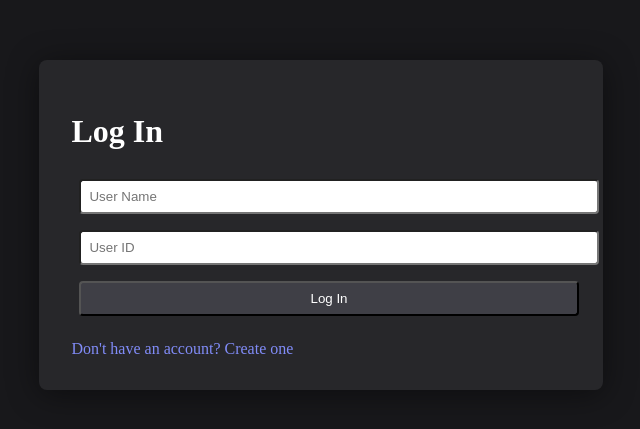
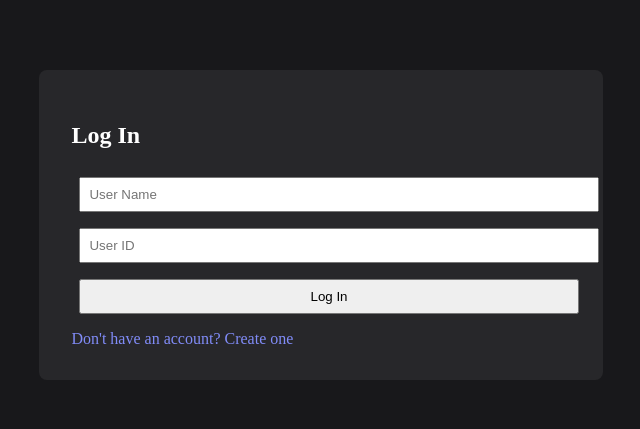
Before and after one commit to nava-vensosa/nava-s-workbench, a React (Vite) app in the folder frontend/: page / in a window 1280 px wide. Shown: the part 183-612 px from the top of the page, without its empty margins (319-959 px from the left). Built offline with nearby package versions, Linux system fonts and the light colour scheme; no server answers.

Commit message:
Update App.jsx

```diff
--- a/frontend/src/App.jsx
+++ b/frontend/src/App.jsx
@@ -1,59 +1,44 @@
-import { useState } from 'react';
+import { useState } from "react";
 
-const API_URL = import.meta.env.VITE_API_URL; // Set this in Vercel!
+const API_URL = import.meta.env.VITE_API_URL;
 
 export default function App() {
-  const [mode, setMode] = useState('login'); // 'login' or 'signup'
-  const [username, setUsername] = useState('');
-  const [userid, setUserid] = useState('');
-  const [error, setError] = useState('');
-  const [success, setSuccess] = useState('');
+  const [mode, setMode] = useState("login");
+  const [username, setUsername] = useState("");
+  const [userid, setUserid] = useState("");
+  const [msg, setMsg] = useState("");
 
   const handleSubmit = async (e) => {
     e.preventDefault();
-    setError('');
-    setSuccess('');
-    const endpoint = mode === 'login' ? '/login' : '/signup';
+    setMsg("");
+    const endpoint = mode === "login" ? "/login" : "/signup";
     try {
       const res = await fetch(`${API_URL}/api${endpoint}`, {
-        method: 'POST',
-        headers: { 'Content-Type': 'application/json' },
-        body: JSON.stringify({ username, userid })
+        method: "POST",
+        headers: { "Content-Type": "application/json" },
+        body: JSON.stringify({ username, userid }),
       });
       const data = await res.json();
-      if (!res.ok) throw new Error(data.error || 'Request failed');
-      setSuccess(mode === 'login' ? 'Logged in!' : 'Account created!');
+      if (!res.ok) throw new Error(data.error || "Request failed");
+      setMsg(mode === "login" ? "Logged in!" : "Account created!");
     } catch (err) {
-      setError(err.message);
+      setMsg(err.message);
     }
   };
 
   return (
-    <div style={{
-      background: '#18181b',
-      color: '#fff',
-      minHeight: '100vh',
-      display: 'flex',
-      flexDirection: 'column',
-      justifyContent: 'center',
-      alignItems: 'center'
-    }}>
-      <form onSubmit={handleSubmit} style={{
-        background: '#27272a', padding: 32, borderRadius: 8, boxShadow: '0 4px 32px #0007'
-      }}>
-        <h1>{mode === 'login' ? 'Log In' : 'Create Account'}</h1>
-        <input value={username} onChange={e => setUsername(e.target.value)} placeholder="User Name" style={{ margin: 8, padding: 8, borderRadius: 4, width: '100%' }} />
-        <input value={userid} onChange={e => setUserid(e.target.value)} placeholder="User ID" style={{ margin: 8, padding: 8, borderRadius: 4, width: '100%' }} />
-        <button type="submit" style={{ margin: 8, padding: 8, borderRadius: 4, background: '#3f3f46', color: '#fff', width: '100%' }}>
-          {mode === 'login' ? 'Log In' : 'Sign Up'}
-        </button>
-        <div style={{ marginTop: 16 }}>
-          <span onClick={() => { setMode(mode === 'login' ? 'signup' : 'login'); setError(''); setSuccess(''); }} style={{ color: '#818cf8', cursor: 'pointer' }}>
-            {mode === 'login' ? "Don't have an account? Create one" : "Already have an account? Log in"}
+    <div style={{ background: "#18181b", color: "#fff", minHeight: "100vh", display: "flex", alignItems: "center", justifyContent: "center" }}>
+      <form onSubmit={handleSubmit} style={{ background: "#27272a", padding: 32, borderRadius: 8 }}>
+        <h2>{mode === "login" ? "Log In" : "Create Account"}</h2>
+        <input placeholder="User Name" value={username} onChange={e => setUsername(e.target.value)} style={{ width: "100%", margin: 8, padding: 8 }} />
+        <input placeholder="User ID" value={userid} onChange={e => setUserid(e.target.value)} style={{ width: "100%", margin: 8, padding: 8 }} />
+        <button type="submit" style={{ width: "100%", margin: 8, padding: 8 }}>{mode === "login" ? "Log In" : "Sign Up"}</button>
+        <div style={{ marginTop: 8 }}>
+          <span style={{ color: "#818cf8", cursor: "pointer" }} onClick={() => { setMode(mode === "login" ? "signup" : "login"); setMsg(""); }}>
+            {mode === "login" ? "Don't have an account? Create one" : "Already have an account? Log in"}
           </span>
         </div>
-        {error && <div style={{ color: 'red', marginTop: 8 }}>{error}</div>}
-        {success && <div style={{ color: 'lime', marginTop: 8 }}>{success}</div>}
+        {msg && <div style={{ color: msg.includes("!") ? "lime" : "red", marginTop: 8 }}>{msg}</div>}
       </form>
     </div>
   );
```
